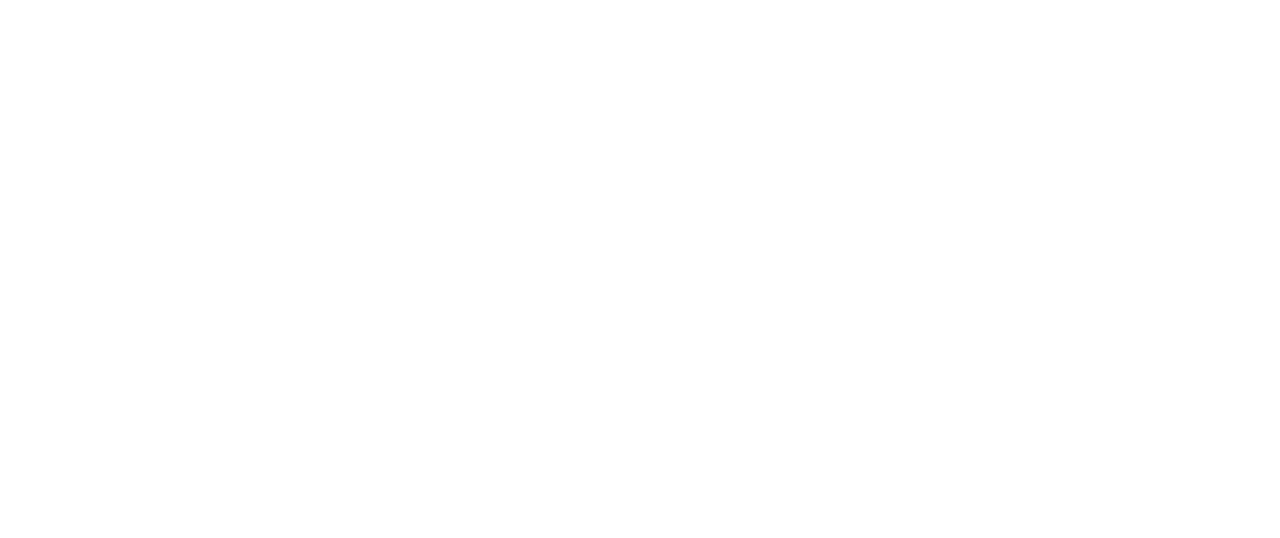
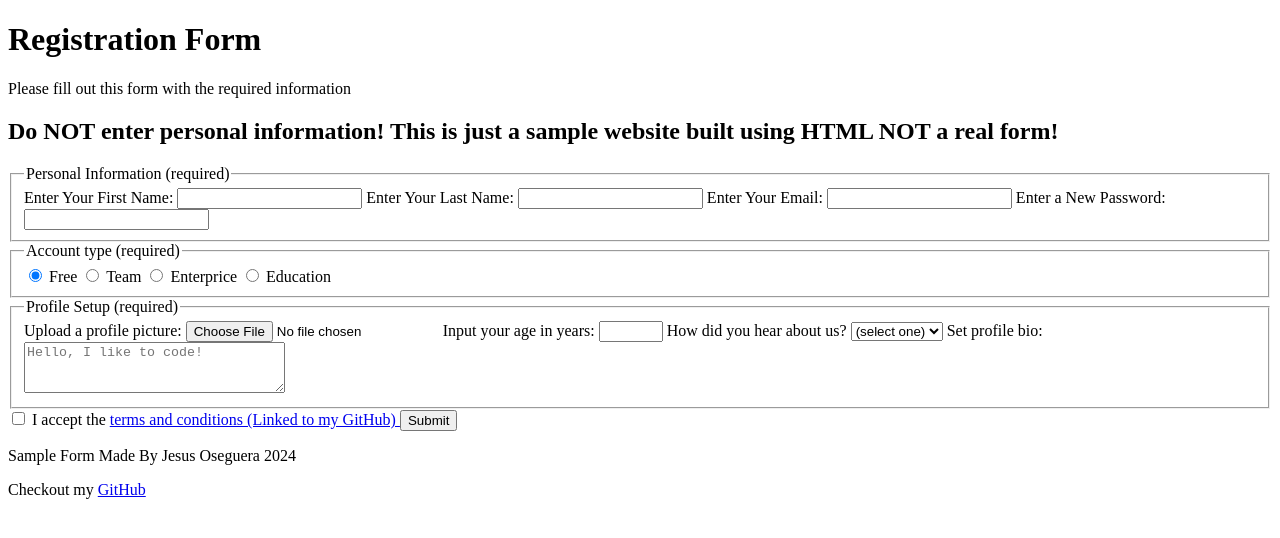
Before and after one commit to Oseguera12/HTML-Project-2-Forms, a plain HTML site: page index.html in a window 1280 px wide. Drawn offline with Linux system fonts and the light colour scheme.

Commit message:
Completed Project Form
Project HTML completed on this date
Look at future improvements to expand on this project

```diff
--- a/index.html
+++ b/index.html
@@ -1,13 +1,92 @@
 <!DOCTYPE html>
 <html land="en">
   <head>
+    <meta charset="UTF-8">
     <title>Oseguj3</title>
+    <link rel="stylesheet" href="styles.css"/>
   </head>
   <body>
-
+    <h1>Registration Form</h1>
+    <p>Please fill out this form with the required information</p>
+    <h2>
+      Do NOT enter personal information!
+      This is just a sample website built using HTML NOT a real form!
+    </h2>
+    <form method="post" action='none'>
+      <fieldset>
+        <legend>Personal Information (required)</legend>
+        <label for="first-name">
+          Enter Your First Name:
+          <input id="first-name" name="first-name" type="text" required/>
+        </label>
+        <label for="last-name">
+          Enter Your Last Name:
+          <input id="last-name" name="last-name" type="text" required/>
+        </label>
+        <label for="email">
+          Enter Your Email:
+          <input id="email" name="email" type="email" required/>
+        </label>
+        <label for="new-password">
+          Enter a New Password:
+          <input id="new-password" name="new-password" type="password" pattern="[a-z0-5]{8,}" required/>
+        </label>
+      </fieldset>
+      <fieldset>
+        <legend>Account type (required)</legend>
+        <label for="free-account">
+          <input id="free-account" type="radio" name="account-type" class="inline" checked/>
+          Free
+        </label>
+        <label for="team-account">
+          <input id="team-account" type="radio" name="account-type" class="inline"/>
+          Team
+        </label>
+        <label for="enterprice-account">
+          <input id="team-account" type="radio" name="account-type" class="inline"/>
+          Enterprice
+        </label>
+        <label for="education-account">
+          <input id="education-account" type="radio" name="account-type" class="inline"/>
+          Education
+        </label>
+      </fieldset>
+      <fieldset>
+        <legend>Profile Setup (required)</legend>
+        <label for="profile-picture">
+          Upload a profile picture:
+          <input id="profile-picture" type="file" name="file"/>
+        </label>
+        <label for="age">
+          Input your age in years:
+          <input id="age" type="number" name="age" min="13" max="120"/>
+        </label>
+        <label for="referrer">
+          How did you hear about us?
+          <select id="referrer" name="referrer">
+            <option value="">(select one)</option>
+            <option value="1">Github</option>
+            <option value="2">Linkedln</option>
+            <option value="3">Email</option>
+            <option value="4">Other</option>
+          </select>
+        </label>
+        <label for="bio">Set profile bio:
+          <textarea id="bio" name="bio" rows="3" cols="30" placeholder="Hello, I like to code!"></textarea>
+        </label>
+      </fieldset>
+      <label for="terms-and-conditions">
+        <input class="inline" id="terms-and-conditions" type="checkbox" required name="terms-and-conditions"/>
+        I accept the
+        <a href="https://github.com/Oseguera12">
+          terms and conditions (Linked to my GitHub)
+        </a>
+      </label>
+      <input type="submit" value="Submit" />
+    </form>
   </body>
   <footer>
-    <p></p>
-    <p></p>
+    <p>Sample Form Made By Jesus Oseguera 2024</p>
+    <p>Checkout my <a href="https://github.com/Oseguera12">GitHub</a></p>
   </footer>
 </html>
```
